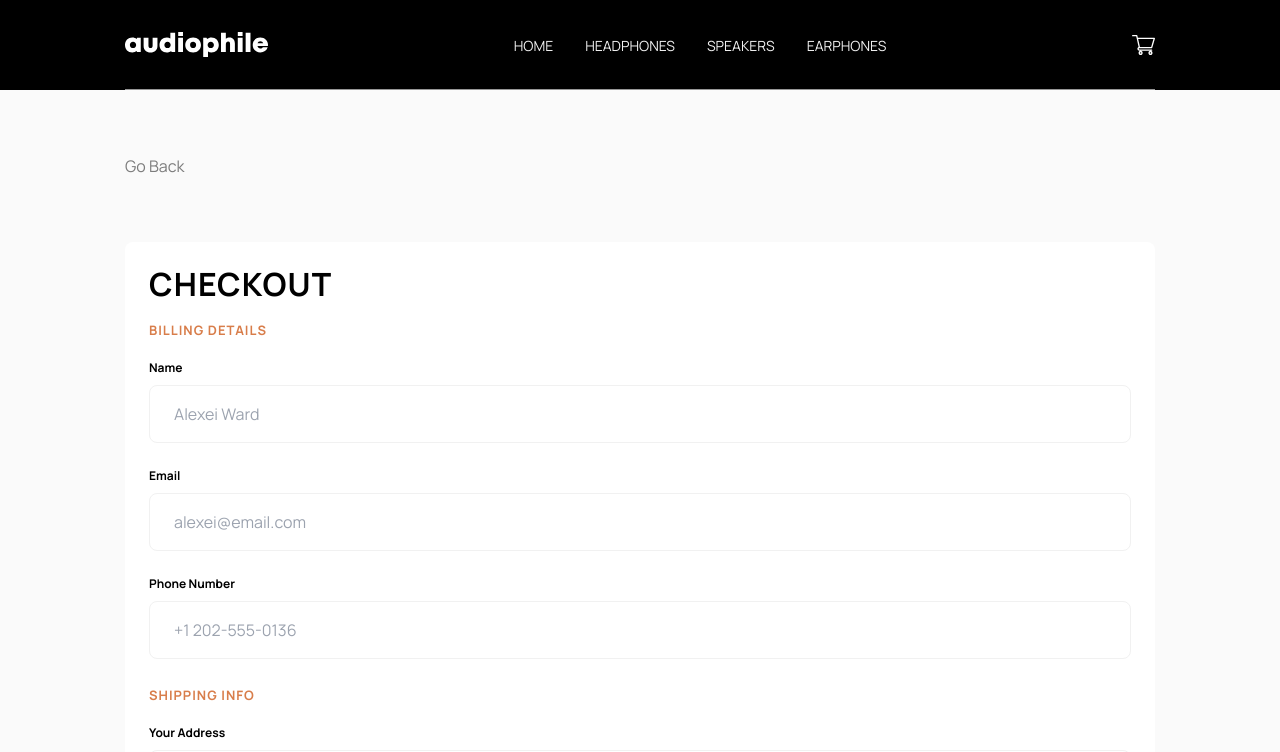
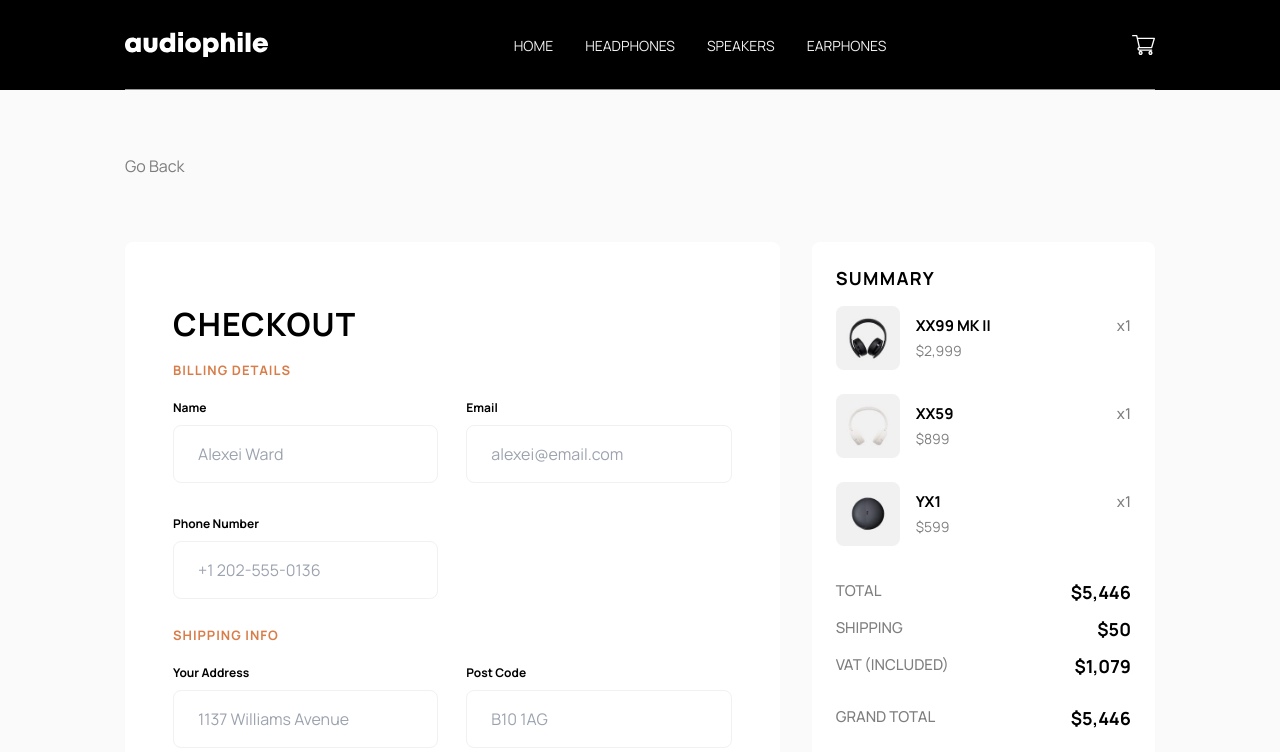
Before and after one commit to samuel-adu/audiophile, a React (Vite) app: page /checkout in a window 1280 px wide. Shown: the top 752 px of the page. Built offline with nearby package versions, Linux system fonts and the light colour scheme; the HTML template or start-up script is replaced by a standard one.

Commit message:
add checkout page

```diff
--- a/src/components/Layout.jsx
+++ b/src/components/Layout.jsx
@@ -1,14 +1,12 @@
 import { Outlet } from 'react-router-dom';
 import Nav from './Nav';
 import Footer from './Footer';
-import About from './About';
 
 function Layout() {
   return (
     <>
       <Nav />
       <Outlet />
-      <About />
       <Footer />
     </>
   );
--- a/src/index.css
+++ b/src/index.css
@@ -198,6 +198,7 @@ p {
   font-size: var(--text-base);
   line-height: 25px;
   opacity: 0.5;
+  font-weight: var(--fw-medium);
 }
 
 .overline-text {
@@ -207,6 +208,11 @@ p {
   line-height: 19px;
   letter-spacing: 10px;
   margin-bottom: 1rem;
+}
+
+.number-text {
+  font-size: 1.125rem;
+  font-weight: var(--fw-bold);
 }
 
 /* @media (prefers-color-scheme: light) {
--- a/src/pages/Category.jsx
+++ b/src/pages/Category.jsx
@@ -4,6 +4,7 @@ import '../styles/category.css';
 import data from '../data.json';
 import { useParams } from 'react-router-dom';
 import Menu from '../components/Menu';
+import About from '../components/About';
 
 export default function Category() {
   let { category } = useParams();
@@ -21,6 +22,7 @@ export default function Category() {
       <aside className="container">
         <Menu />
       </aside>
+      <About />
     </>
   );
 }
--- a/src/pages/Checkout.jsx
+++ b/src/pages/Checkout.jsx
@@ -1,9 +1,13 @@
 import '../styles/checkout.css';
-import '../styles/form.css';
 import { Link, useNavigate } from 'react-router-dom';
 import CheckoutModal from '../components/CheckoutModal';
-// import { useState } from 'react';
 import useToggle from '../hooks/useToggle';
+import xx59 from '../assets/cart/image-xx59-headphones.jpg';
+import xx99mk2 from '../assets/cart/image-xx99-mark-two-headphones.jpg';
+import yx1 from '../assets/cart/image-yx1-earphones.jpg';
+// import xx99mk1 from '../assets/cart/image-xx99-mark-one-headphones.jpg';
+// import zx7 from '../assets/cart/image-zx7-speaker.jpg';
+// import zx9 from '../assets/cart/image-zx9-speaker.jpg';
 
 function Checkout() {
   const { on, toggle } = useToggle();
@@ -12,15 +16,19 @@ function Checkout() {
   return (
     <main className="checkout-section container">
       <CheckoutModal showModal={on} toggleModal={toggle} />
+
       <Link onClick={() => navigate(-1)} className="back-btn">
         go back
       </Link>
-      <div className="checkout-form">
+
+      <div className="lg:flex gap-8 items-start">
+        <div className="checkout-form lg:w-2/3 flex-1">
           <h3 className="heading-3">checkout</h3>
+
           <form>
             <p className="sub-heading form-legend">billing details</p>
-
-          <div className="form-group">
+            <div className="md:flex gap-2 justify-between flex-wrap">
+              <div className="form-group md:w-[47.5%]">
                 <label htmlFor="name" className="form-label">
                   Name
                 </label>
@@ -33,7 +41,7 @@ function Checkout() {
                 />
               </div>
 
-          <div className="form-group">
+              <div className="form-group md:w-[47.5%]">
                 <label htmlFor="email" className="form-label">
                   Email
                 </label>
@@ -46,7 +54,7 @@ function Checkout() {
                 />
               </div>
 
-          <div className="form-group">
+              <div className="form-group md:w-[47.5%]">
                 <label htmlFor="phoneNumber" className="form-label">
                   Phone Number
                 </label>
@@ -58,9 +66,11 @@ function Checkout() {
                   className="form-control"
                 />
               </div>
+            </div>
 
             <p className="form-legend sub-heading">shipping info</p>
-          <div className="form-group">
+            <div className="md:flex gap-2 justify-between flex-wrap">
+              <div className="form-group w-full">
                 <label htmlFor="address" className="form-label">
                   Your Address
                 </label>
@@ -111,9 +121,16 @@ function Checkout() {
                   placeholder="United Kingdom"
                 />
               </div>
+            </div>
 
             <p className="form-legend sub-heading">payment details</p>
+
+            <div className="md:flex justify-between">
+              <div className="form-group">
                 <label className="form-label">Payment Method</label>
+              </div>
+
+              <div className="form-group">
                 <div className="radio-group form-control">
                   <input type="radio" name="paymentMethod" id="eMoney" />
                   <label htmlFor="eMoney" className="radio-label">
@@ -127,7 +144,11 @@ function Checkout() {
                     Cash on Delivery
                   </label>
                 </div>
+              </div>
+            </div>
 
+            <div className="md:flex gap-4 justify-center">
+              <div className="form-group">
                 <label htmlFor="eMoneyNumber" className="form-label">
                   e-Money Number
                 </label>
@@ -137,7 +158,9 @@ function Checkout() {
                   className="form-control"
                   placeholder="238521993"
                 />
+              </div>
 
+              <div className="form-group">
                 <label htmlFor="eMoneyPin" className="form-label">
                   e-Money PIN
                 </label>
@@ -148,14 +171,80 @@ function Checkout() {
                   className="form-control"
                   placeholder="8697"
                 />
+              </div>
+            </div>
           </form>
         </div>
 
-      <div className="checkout-summary">
+        <div className="checkout-summary lg:w-1/3">
           <h6 className="heading-6">summary </h6>
+
+          <div className="summary-order-list mb-8">
+            <div className="mb-6 flex items-center">
+              <div className="cart-image mr-4">
+                <img src={xx99mk2} alt="" className="rounded-lg" />
+              </div>
+
+              <div className="flex justify-between flex-1">
+                <div>
+                  <p className="item-name">XX99 MK II</p>
+                  <p className="item-price">$2,999</p>
+                </div>
+
+                <p className="base-text">x1</p>
+              </div>
+            </div>
+            <div className="mb-6 flex items-center">
+              <div className="cart-image mr-4">
+                <img src={xx59} alt="" className="rounded-lg" />
+              </div>
+
+              <div className="flex justify-between flex-1">
+                <div>
+                  <p className="item-name">XX59</p>
+                  <p className="item-price">$899</p>
+                </div>
+
+                <p className="base-text">x1</p>
+              </div>
+            </div>
+            <div className="mb-6 flex items-center">
+              <div className="cart-image mr-4">
+                <img src={yx1} alt="" className="rounded-lg" />
+              </div>
+
+              <div className="flex justify-between flex-1">
+                <div>
+                  <p className="item-name">YX1</p>
+                  <p className="item-price">$599</p>
+                </div>
+
+                <p className="base-text">x1</p>
+              </div>
+            </div>
+          </div>
+
+          <div className="flex justify-between mb-2">
+            <p className="base-text">TOTAL</p>
+            <p className="number-text">$5,446</p>
+          </div>
+
+          <div className="flex justify-between mb-2">
+            <p className="uppercase base-text">SHIPPING</p>
+            <p className="number-text">$50</p>
+          </div>
+          <div className="flex justify-between mb-6">
+            <p className="uppercase base-text">VAT (INCLUDED)</p>
+            <p className="number-text">$1,079</p>
+          </div>
+          <div className="flex justify-between mb-8">
+            <p className="uppercase base-text">GRAND TOTAL</p>
+            <p className="number-text">$5,446</p>
+          </div>
           <button onClick={toggle} className="btn btn--primary btn--large">
             continue and pay
           </button>
+        </div>
       </div>
     </main>
   );
--- a/src/pages/Home.jsx
+++ b/src/pages/Home.jsx
@@ -4,6 +4,7 @@ import ProductHeadphones from '../components/ProductHeadphones';
 import ProductSpeaker from '../components/ProductSpeaker';
 import ProductEarphones from '../components/ProductEarphones';
 import Menu from '../components/Menu';
+import About from '../components/About';
 
 function Home() {
   return (
@@ -16,6 +17,7 @@ function Home() {
         <ProductSpeaker />
         <ProductEarphones />
       </main>
+      <About />
     </>
   );
 }
--- a/src/pages/ProductDetail.jsx
+++ b/src/pages/ProductDetail.jsx
@@ -6,6 +6,7 @@ import OrderCount from '../components/OrderCount';
 import data from '../data.json';
 import '../styles/productDetail.css';
 import { getCategory } from '../utils/getCategory';
+import About from '../components/About';
 
 function ProductDetail() {
   const navigate = useNavigate();
@@ -182,8 +183,11 @@ function ProductDetail() {
             ))}
           </div>
         </section>
+      </main>
+      <aside className="container">
         <Menu />
-      </main>
+      </aside>
+      <About />
     </>
   );
 }
--- a/src/styles/checkout.css
+++ b/src/styles/checkout.css
@@ -1,7 +1,60 @@
 .checkout-section {
   position: relative;
+  margin-bottom: var(--spacing-l);
 }
 
-.summary {
+.checkout-form {
+  padding: var(--spacing-base);
+  background-color: var(--clr-neutral-100);
+  margin-bottom: 2rem;
+  border-radius: 0.5rem;
+}
+
+.form-legend {
+  margin-bottom: 1rem;
+}
+
+.form-label {
+  display: block;
+  font-weight: var(--fw-bold);
+  font-size: 12px;
+  margin-bottom: 0.5rem;
+}
+
+.form-control {
+  padding: 1rem 1.5rem;
+  border-radius: 0.5rem;
+  margin-bottom: var(--spacing-base);
+  width: 100%;
+  border: 1px solid var(--clr-neutral-400);
+}
+
+.radio-group {
+  display: flex;
+  gap: 1rem;
+  align-items: center;
+  /* justify-content: flex-start; */
+}
+
+.radio-label {
+  font-size: 14px;
+  font-weight: var(--fw-bold);
+  margin-bottom: 0;
+}
+
+.checkout-summary {
   margin-bottom: var(--spacing-l);
+  padding: var(--spacing-base);
+  background-color: var(--clr-neutral-100);
+  border-radius: 0.5rem;
 }
+
+@media (min-width: 1024px) {
+  .checkout-form {
+    padding: 64px 48px;
+  }
+
+  .form-group {
+    width: 47.5%;
+  }
+}
--- a/src/styles/form.css
+++ /dev/null
@@ -1,45 +0,0 @@
-.checkout-form {
-  padding: var(--spacing-base);
-  background-color: var(--clr-neutral-100);
-  margin-bottom: 2rem;
-  border-radius: 0.5rem;
-}
-
-.form-legend {
-  margin-bottom: 1rem;
-}
-
-.form-label {
-  display: block;
-  font-weight: var(--fw-bold);
-  font-size: 12px;
-  margin-bottom: 0.5rem;
-}
-
-.form-control {
-  padding: 1rem 1.5rem;
-  border-radius: 0.5rem;
-  margin-bottom: var(--spacing-base);
-  width: 100%;
-  border: 1px solid var(--clr-neutral-400);
-}
-
-.checkout-summary {
-  margin-bottom: var(--spacing-l);
-  padding: var(--spacing-base);
-  background-color: var(--clr-neutral-100);
-  border-radius: 0.5rem;
-}
-
-.radio-group {
-  display: flex;
-  gap: 1rem;
-  align-items: center;
-  /* justify-content: flex-start; */
-}
-
-.radio-label {
-  font-size: 14px;
-  font-weight: var(--fw-bold);
-  margin-bottom: 0;
-}
```
Also changed, not shown: src/components/Cart.jsx (+5 -5 lines). Lines whose indentation alone changed are shown as unchanged.
